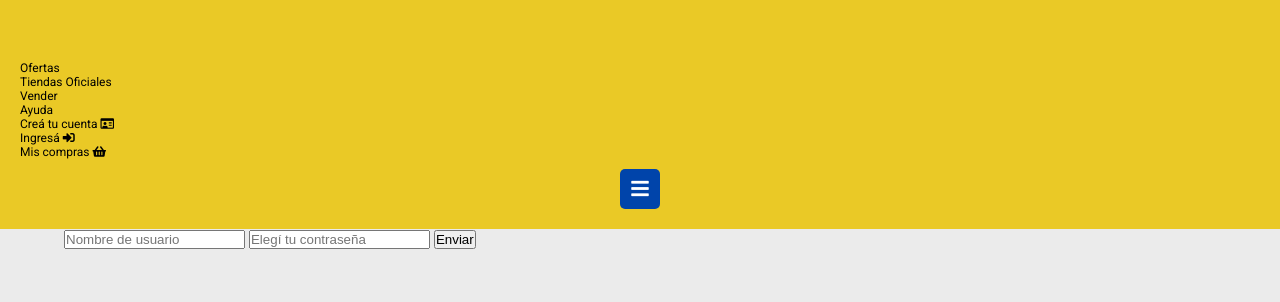
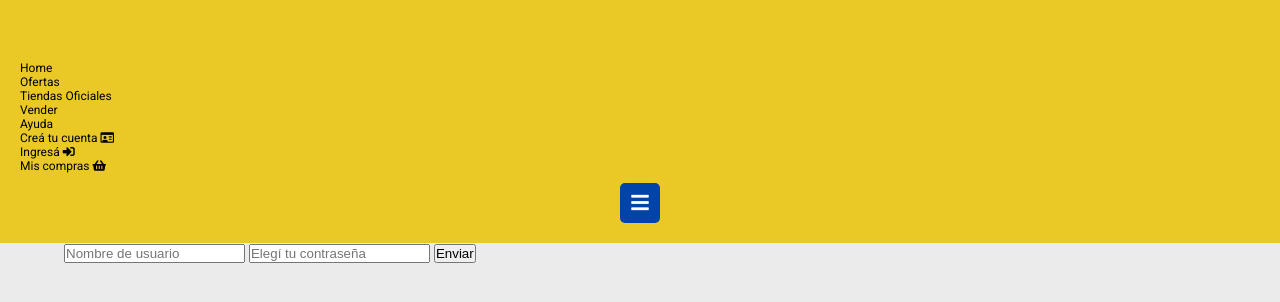
Before and after one commit to Emanuel-Ramayo/Mercado_Liebre, a website: page views/login.html in a window 1280 px wide. Shown: the part 260-562 px from the top of the page. Drawn offline with Linux system fonts and the light colour scheme; files that its build step writes are made by us from their sources; files whose address does not match are found by name.

Commit message:
Home agregado

```diff
--- a/views/login.html
+++ b/views/login.html
@@ -22,6 +22,7 @@
             </div>
             <nav>
                 <ul>
+                    <li><a href="/">Home</a></li>
                     <li><a href="#">Ofertas</a></li>
                     <li><a href="#">Tiendas Oficiales</a></li>
                     <li><a href="#">Vender</a></li>
```
Also changed, not shown: views/register.html (+1 -0 lines).
